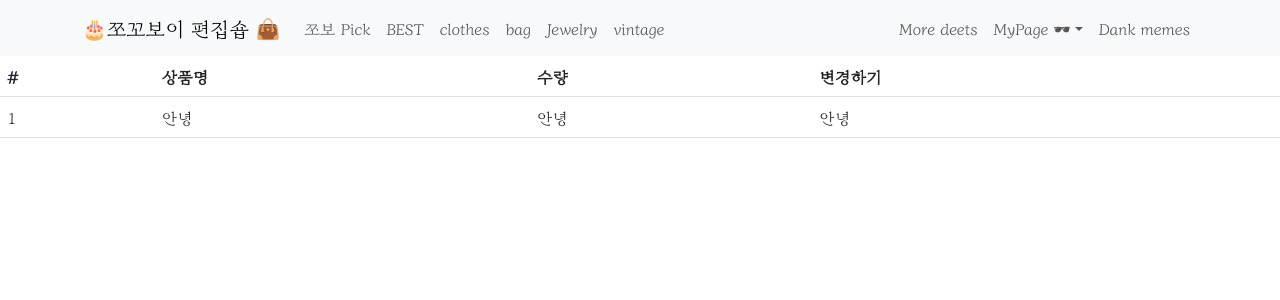
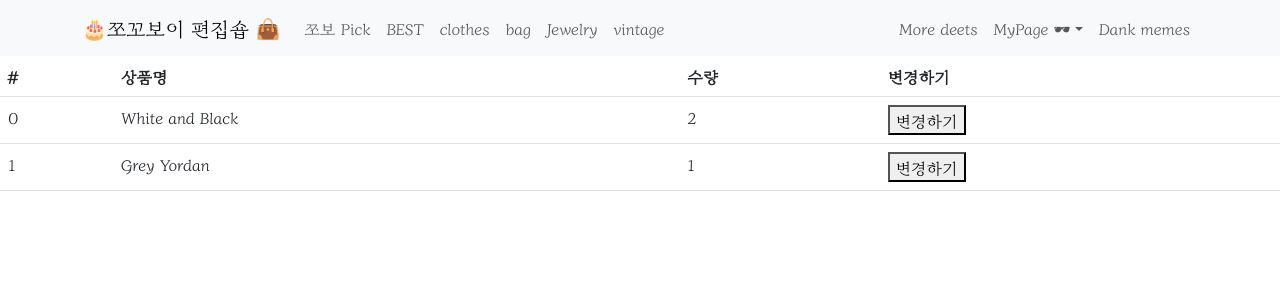
Before and after one commit to minjeongHEO/ReactShop, a React (Create React App) app: page /cart in a window 1280 px wide. Shown: the top 300 px of the page. Built offline with nearby package versions, Linux system fonts and the light colour scheme.

Commit message:
initialState 에는 어떤 형식이든 저장가능

```diff
--- a/src/components/page/CartPage.js
+++ b/src/components/page/CartPage.js
@@ -1,14 +1,20 @@
-/* eslint-disable */
+// /* eslint-disable */
 import { Table } from 'react-bootstrap';
 import { useSelector } from 'react-redux';
 
 function CartPage() {
   //store에 있던 Redux state를 가져와줌
+  // let reduxState = useSelector((state) => state);
   let reduxState = useSelector((state) => {
     return state;
+    //return state.stock; //이렇게도 사용 가능
   });
-  console.log(reduxState);
 
+  let cartArr = useSelector((state) => {
+    return state.cart;
+  });
+
+  console.log(cartArr);
   return (
     <div>
       <Table>
@@ -21,12 +27,17 @@ function CartPage() {
           </tr>
         </thead>
         <tbody>
-          <tr>
-            <td>1</td>
-            <td>안녕</td>
-            <td>안녕</td>
-            <td>안녕</td>
-          </tr>
+          {/* 1. */}
+          {cartArr.map((e, i) => (
+            <tr>
+              <td>{i}</td>
+              <td>{e.name}</td>
+              <td>{e.count}</td>
+              <td>
+                <button>변경하기</button>
+              </td>
+            </tr>
+          ))}
         </tbody>
       </Table>
     </div>
@@ -34,3 +45,8 @@ function CartPage() {
 }
 
 export default CartPage;
+/**
+ * 1).jsx안에서 map함수는
+ * {cartArr.map((e, i) => {})}가 아니라,
+ * {cartArr.map((e, i) => ())}로 작성해야 한다.
+ */
--- a/src/store.js
+++ b/src/store.js
@@ -3,7 +3,7 @@ import { configureStore, createSlice } from '@reduxjs/toolkit';
 
 //useState()와 비슷한 역할
 let user = createSlice({
-  name: 'user', //'state이름',
+  name: 'user', //name:'state이름~~',
   initialState: 'kim', //값
 }); //state하나를 slice라고 부른다.
 
@@ -12,11 +12,23 @@ let stock = createSlice({
   initialState: [10, 11, 12],
 });
 
+/* eslint-disable */
+let cart = createSlice({
+  //eslint-disable-line no-unused-vars
+  name: 'cart',
+  initialState: [
+    { id: 0, name: 'White and Black', count: 2 },
+    { id: 2, name: 'Grey Yordan', count: 1 },
+  ],
+});
+/* eslint-enable  */
+
 export default configureStore({
-  //*2!!중요!! 여기에 등록까지해야 사용가능
+  //*2!!중요!! slice를 여기에 등록까지해야 사용가능
   reducer: {
     //작명 : 등록할slice변수명.reducer
     user: user.reducer,
     stock: stock.reducer,
+    cart: cart.reducer,
   },
 });
```
